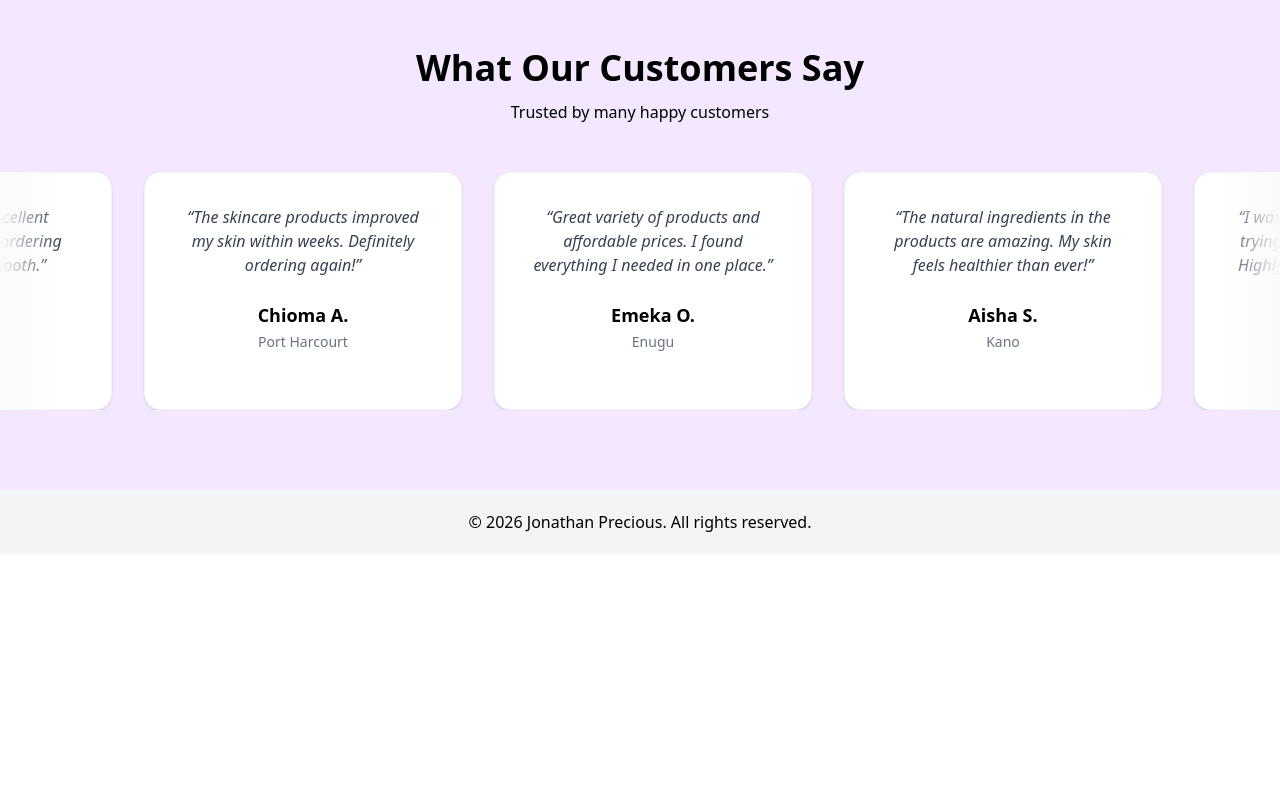
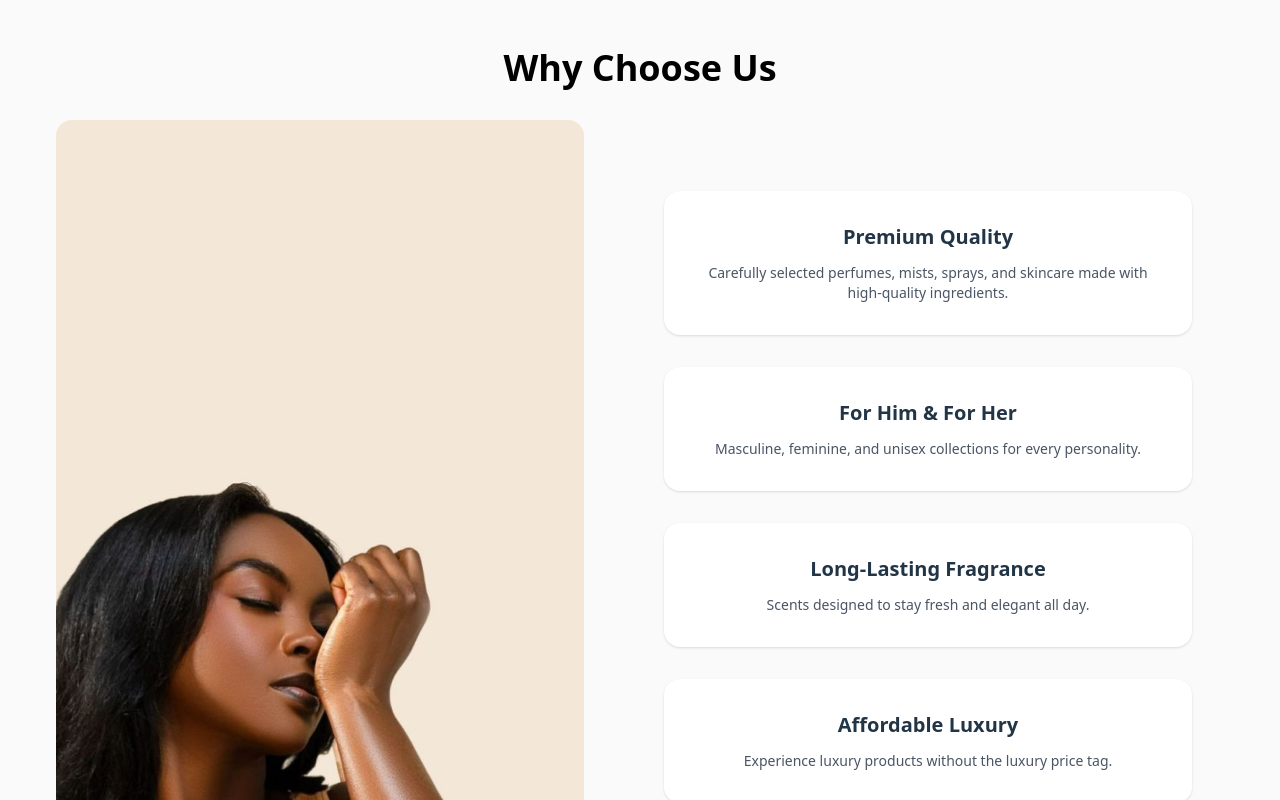
Before and after one commit to THESOURCEC0D3/product-listing-website, a React (Vite) app: page / in a window 1280 px wide. Shown: the part 920-1720 px from the top of the page. Before the commit the page ends 1474 px from the top, so only its background shows below. Built offline with nearby package versions, Linux system fonts and the light colour scheme.

Commit message:
I added the why choose us section with animation

```diff
--- a/src/components/Testimonial.jsx
+++ b/src/components/Testimonial.jsx
@@ -24,7 +24,7 @@ const Testimonials = () => {
   return (
     <section className="py-20 bg-purple-100 overflow-hidden">
       <div className="text-center mb-12 px-6">
-        <h2 className="text-3xl md:text-4xl font-bold text-black">
+        <h2 className="text-4xl md:text-4xl font-bold text-black">
           What Our Customers Say
         </h2>
         <p className="text-black mt-3">Trusted by many happy customers</p>
--- a/src/components/WhyChooseUs.jsx
+++ b/src/components/WhyChooseUs.jsx
@@ -1,10 +1,84 @@
+import {motion} from "framer-motion";
 const WhyChooseUs = () => {
+  const features = [
+    {
+      title: "Premium Quality",
+      desc: "Carefully selected perfumes, mists, sprays, and skincare made with high-quality ingredients.",
+    },
+    {
+      title: "For Him & For Her",
+      desc: "Masculine, feminine, and unisex collections for every personality.",
+    },
+    {
+      title: "Long-Lasting Fragrance",
+      desc: "Scents designed to stay fresh and elegant all day.",
+    },
+    {
+      title: "Affordable Luxury",
+      desc: "Experience luxury products without the luxury price tag.",
+    },
+    {
+      title: "Customer Trusted",
+      desc: "Loved by fragrance and skincare enthusiasts.",
+    },
+  ];
+
+  const containerVariants = {
+    hidden: { opacity: 0, y: 80},
+    show: {
+      opacity: 1, y: 0,
+      transition: { duration: 0.7, staggerChildren: 0.5, delayChildren: 0.5 },
+    },
+  };
+
+  const itemVariants = {
+    hidden: { opacity: 0, y: 80 },
+    show: {
+      opacity: 1,
+      y: 0,
+      transition: { duration: 0.8, ease: "easeOut" },
+    },
+  };
+
   return (
-    <div>
-      <div>
-        <h1>WhyChooseUs</h1>
+    <motion.div
+      initial={{ opacity: 0, y: 80 }}
+      whileInView={{ opacity: 1, y: 0 }}
+      transition={{duration: 0.8, ease: "easeOut"}}
+      viewport={{ once: true, amount: 0.1}}
+      className="bg-neutral-50 py-20 px-6"
+    >
+      <h2 className="text-4xl font-bold text-black text-center">
+        Why Choose Us
+      </h2>
+      <div className="max-w-7xl mx-auto text-center flex flex-col md:flex-row items-center gap-12 p-8">
+        <motion.div
+        initial={{ opacity: 0, y: 80 }}
+        whileInView={{ opacity: 1, y: 0 }}
+        transition={{duration: 0.8, ease: "easeOut"}}
+        viewport={{ once: true, amount: 0.1}}
+        className="flex-1">
+          <img src="/assets/WCU1.jpg" className="rounded-2xl"></img>
+        </motion.div>
+        <motion.div
+        variants={containerVariants}
+        initial="hidden"
+        whileInView="show"
+        viewport={{ once: true, amount: 0.1}}
+        className="grid md:grid-cols-1 gap-8 bg-amber-300-50 p-8 rounded-2xl flex-1">
+          {features.map((item, index) => (
+            <motion.div
+              key={index}
+              variants={itemVariants}
+              className="bg-white p-8 rounded-2xl shadow-sm hover:shadow-lg transition duration-300 cursor-pointer size-full"
+            >
+              <h3 className="text-xl font-semibold mb-3">{item.title}</h3>
+              <p className="text-gray-600 text-sm">{item.desc}</p>
+            </motion.div>
+          ))}
+        </motion.div>
       </div>
-    </div>
+    </motion.div>
   );
 }
 
--- a/src/pages/Home.jsx
+++ b/src/pages/Home.jsx
@@ -1,5 +1,6 @@
 import Header from "../components/Header.jsx";
 import Hero from "../components/Hero.jsx";
+import WhyChooseUs from "../components/WhyChooseUs.jsx";
 import ProductList from "../components/products/ProductList.jsx";
 import Footer from "../components/Footer.jsx";
 import { products } from "../data/products.js";
@@ -10,6 +11,7 @@ const Home = () => {
     <>
       <Header />
       <Hero />
+      <WhyChooseUs />
       <Testimonials />
       <Footer />
     </>
```
Also changed, not shown: public/assets/WCU1.jpg (added).
